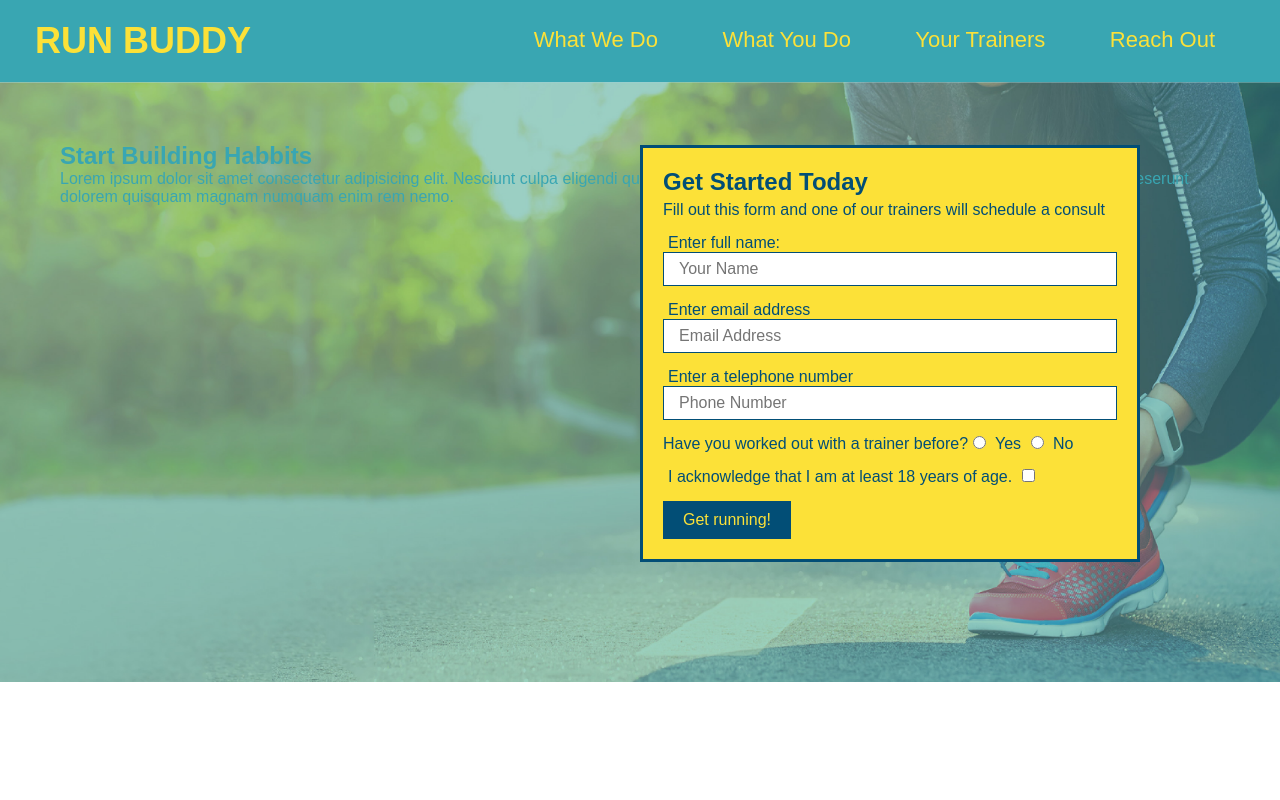
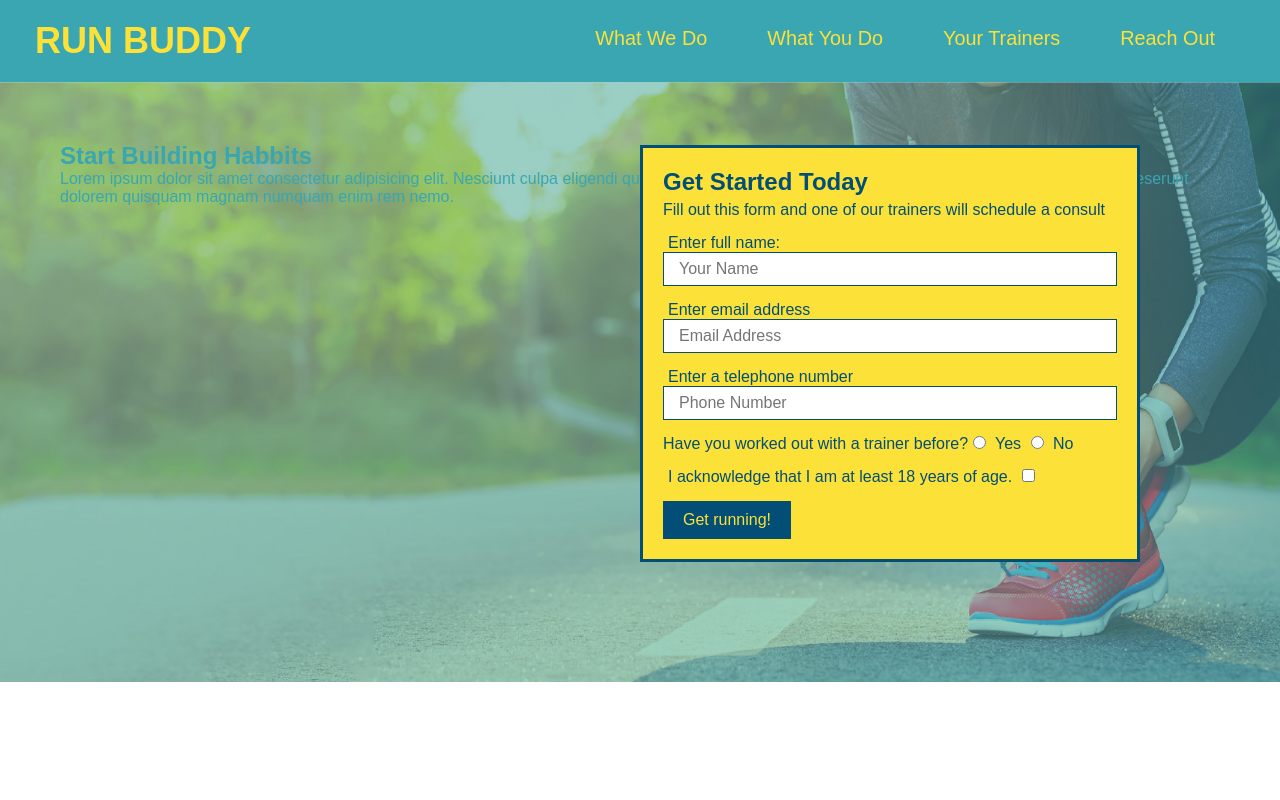
Before and after one commit to Chris-L985/run-buddy, a plain HTML site: page index.html in a window 1280 px wide. Shown: the top 800 px of the page. Drawn offline with Linux system fonts and the light colour scheme.

Commit message:
add flexbox to header

```diff
--- a/assets/css/style.css
+++ b/assets/css/style.css
@@ -38,17 +38,20 @@ header a {
 header nav {
     margin: 7px 0;
 }
-
-/* apply style to the header <nav> list */
-header nav ul li {
-    display: inline;
+/* apply flex to <nav> elements */
+header nav ul {
+    display: flex;
+    flex-wrap: wrap;
+    justify-content: space-between;
+    align-items: center;
+    list-style: none;
 }
 
 /*apply style to the header <nav> <a> elements */
 header nav ul li a {
     margin: 0 30px;
     font-weight: lighter;
-    font-size: 22px;
+    font-size: 1.55vw;
 }
 
 /*apply style to the <footer> */
```
